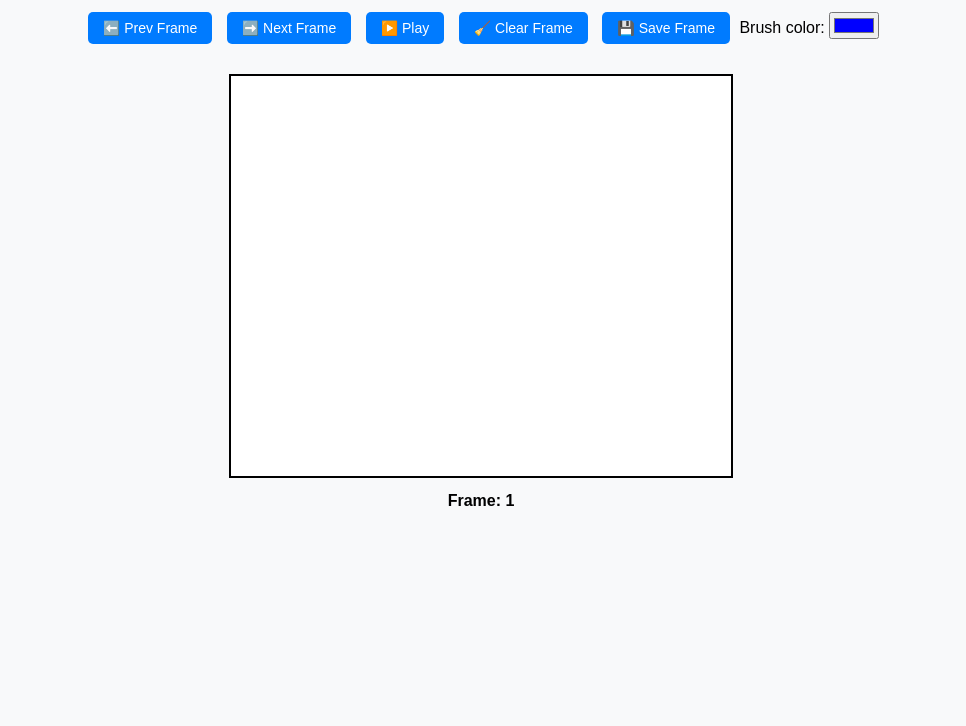
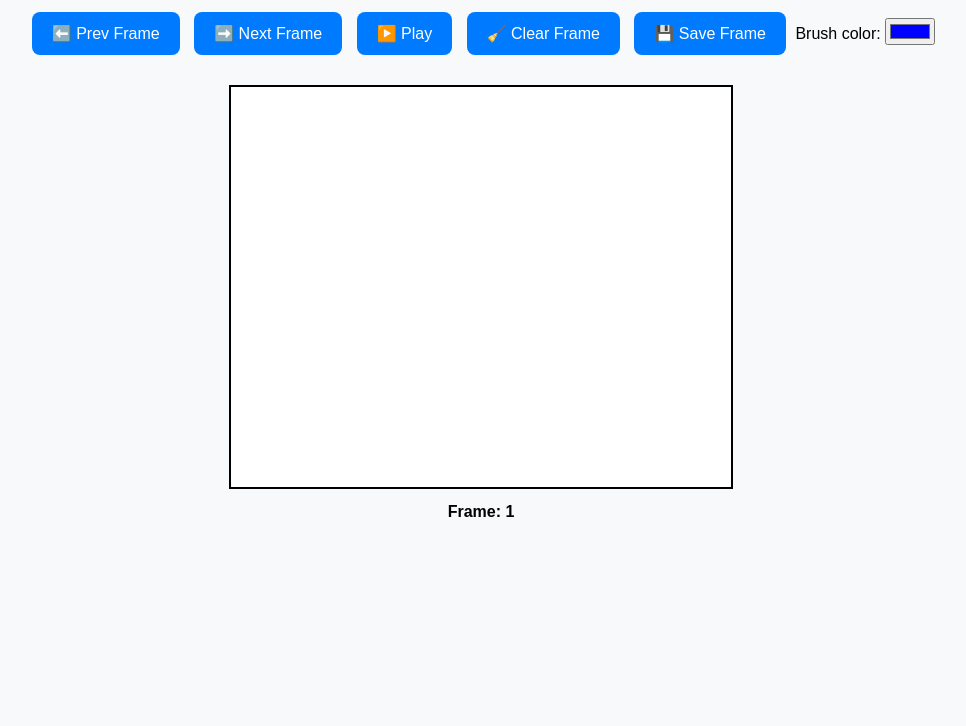
Before and after one commit to yashavj/my-animation-site, a plain HTML site: page index.html in a window 1280 px wide. Shown: the part 74-800 px from the top of the page, without its empty margins (159-1125 px from the left). Drawn offline with Linux system fonts and the light colour scheme.

Commit message:
Update style.css

```diff
--- a/style.css
+++ b/style.css
@@ -35,3 +35,9 @@ button:hover {
   font-weight: bold;
   margin-top: 10px;
 }
+button {
+  margin: 5px;
+  padding: 12px 20px; /* bigger for mobile */
+  font-size: 16px;
+  border-radius: 8px;
+}
```
